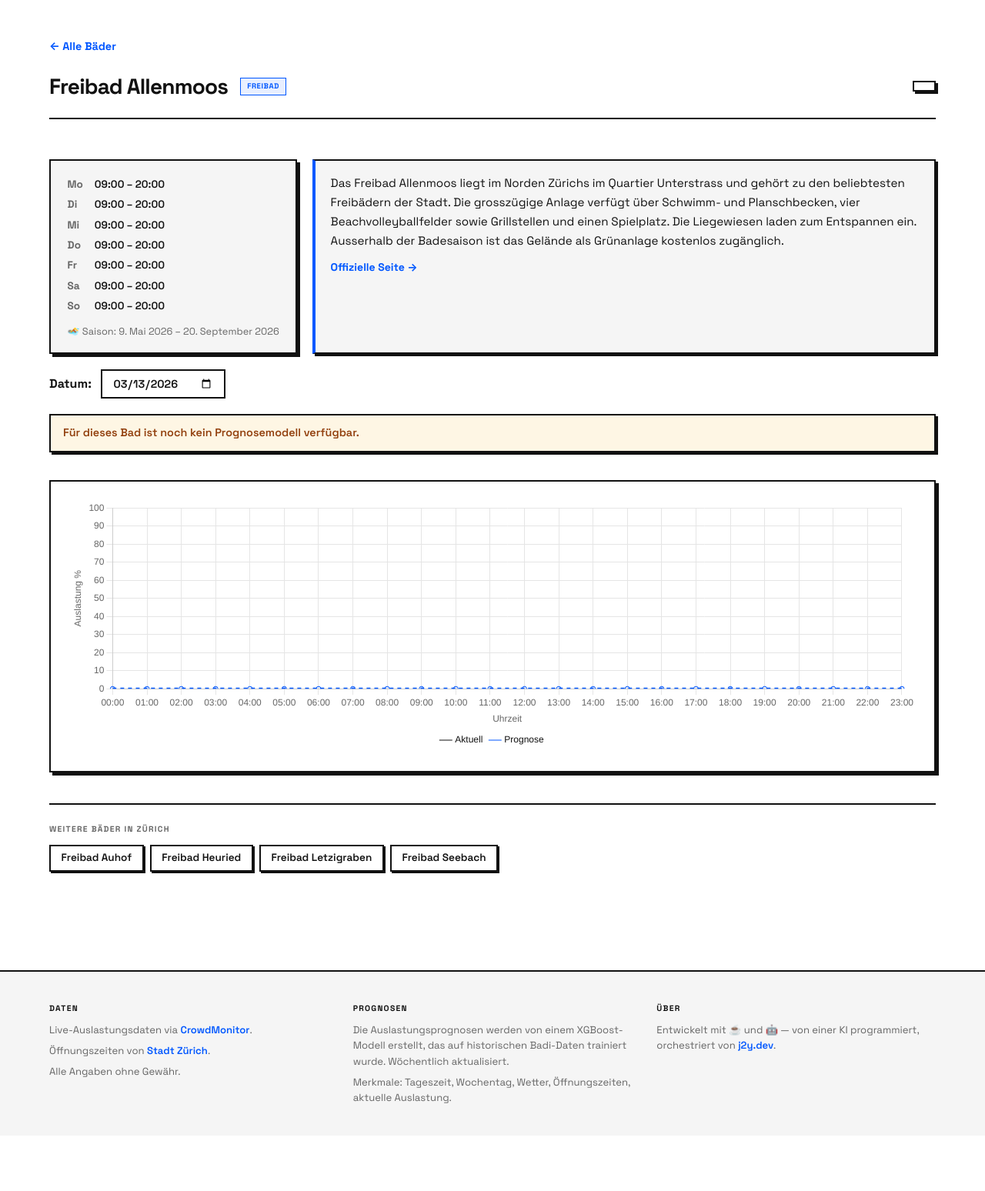
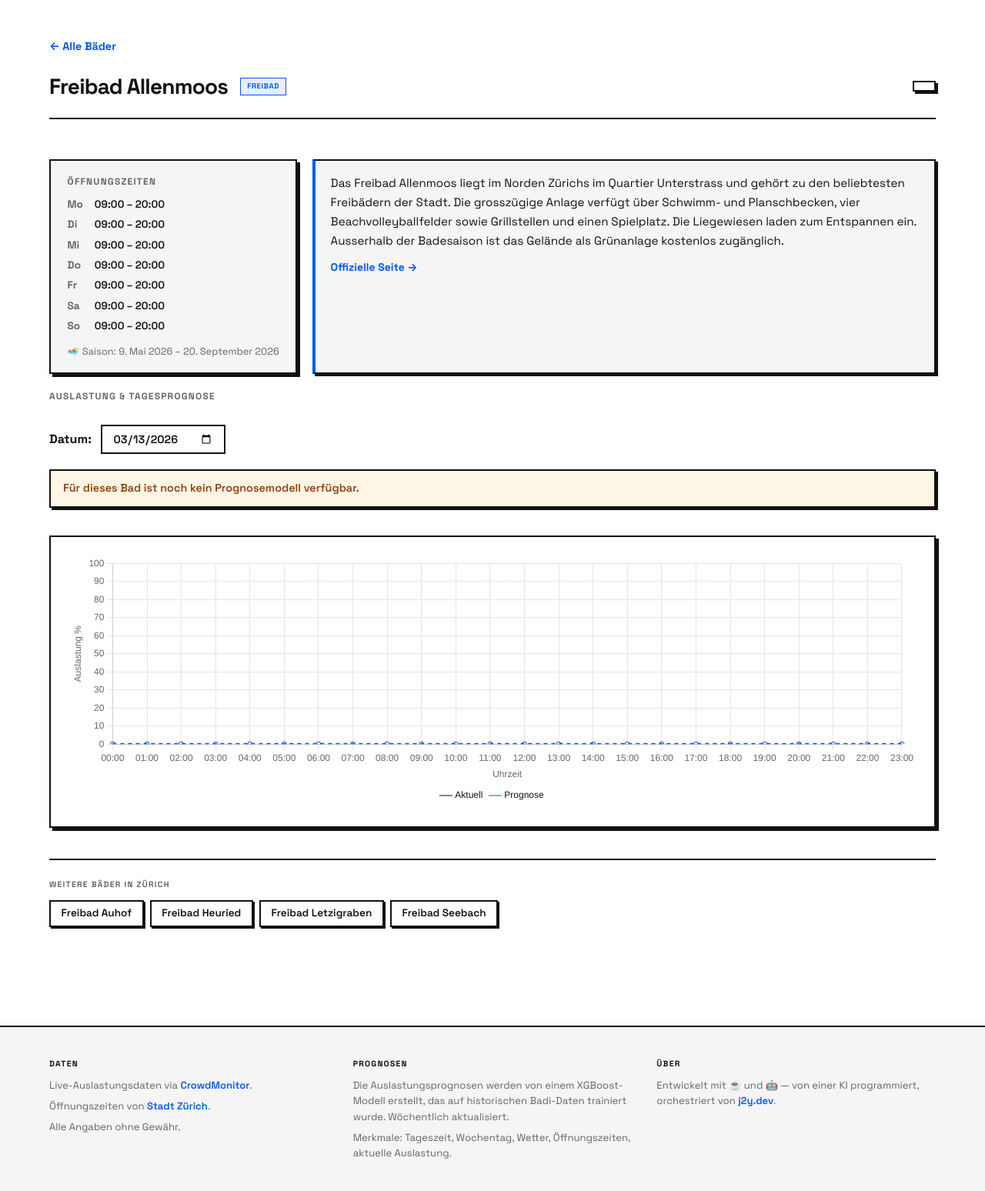
Before and after one commit to mekanics/badifrei, a FastAPI app: page /bad/fb006 in a window 1280 px wide. Shown: the part 62-1610 px from the top of the page at 77% size. Before the commit the page ends 1496 px from the top, so only its background shows below. Run offline with FastAPI, Linux system fonts and the light colour scheme; data that the repository does not hold is empty; some libraries are stand-ins or nearby versions.

Commit message:
seo(QW-1): add per-page og:title, og:description, twitter:title blocks
pool.html: override og_title, twitter_title, og_description, twitter_description
  blocks with pool-specific content.
index.html: override og_title, og_description, twitter_title blocks with
  keyword-rich homepage content.

Fixes: all pages showing generic 'badifrei.ch – Ist die Badi voll?' on
social share previews (Facebook, Twitter, WhatsApp, Slack).

```diff
--- a/api/templates/index.html
+++ b/api/templates/index.html
@@ -1,5 +1,8 @@
 {% extends "base.html" %}
 {% block title %}Zürcher Schwimmbäder – Auslastung live & Prognose | badifrei.ch{% endblock %}
+{% block og_title %}Zürcher Schwimmbäder – Auslastung live & Prognose | badifrei.ch{% endblock %}
+{% block og_description %}Echtzeit-Auslastung und KI-Prognosen für alle Zürcher Schwimmbäder. Schau vor dem Besuch nach — jede Minute aktualisiert.{% endblock %}
+{% block twitter_title %}Zürcher Schwimmbäder – Auslastung live & Prognose{% endblock %}
 {% block content %}
 <h1 class="page-title">Zürcher Schwimmbäder – Auslastung live & Prognose</h1>
 <p class="subtitle">Ist deine Lieblingsbadi gerade voll? Schau nach — Auslastung live, jede Minute aktualisiert.</p>
--- a/api/templates/pool.html
+++ b/api/templates/pool.html
@@ -1,19 +1,16 @@
 {% extends "base.html" %}
-{% block title %}{{ pool.name }} {{ city_map.get(pool.city, pool.city | title) }} – Auslastung & Beste Besuchszeit |
-badifrei.ch{% endblock %}
-{% set city_map = {"zurich": "Zürich", "luzern": "Luzern", "zug": "Zug", "wengen": "Wengen"} %}
-{% block description %}{{ pool.name }} {{ city_map.get(pool.city, pool.city | title) }} – Auslastung live. Wann ist es
-am wenigsten voll? Prognose, Öffnungszeiten & Kapazität auf badifrei.ch.{% endblock %}
+{% set city_map = {"zurich": "Zürich", "luzern": "Luzern", "zug": "Zug", "wengen": "Wengen", "bern": "Bern", "adliswil": "Adliswil", "rotkreuz": "Rotkreuz", "entfelden": "Entfelden", "hunenberg": "Hünenberg"} %}
+{% set city_label = city_map.get(pool.city, pool.city | title) %}
+{% block title %}{{ pool.name }}{% if city_label and city_label not in pool.name %} {{ city_label }}{% endif %} – Auslastung & Beste Besuchszeit | badifrei.ch{% endblock %}
+{% block og_title %}{{ pool.name }}{% if city_label and city_label not in pool.name %} {{ city_label }}{% endif %} – Auslastung & Beste Besuchszeit | badifrei.ch{% endblock %}
+{% block twitter_title %}{{ pool.name }}{% if city_label and city_label not in pool.name %} {{ city_label }}{% endif %} – Auslastung live | badifrei.ch{% endblock %}
+{% block description %}{{ pool.name }}{% if city_label and city_label not in pool.name %} {{ city_label }}{% endif %} – Auslastung live. Wann ist es am wenigsten voll? Prognose, Öffnungszeiten & Kapazität auf badifrei.ch.{% endblock %}
 {% block og_url_path %}/bad/{{ pool.uid }}{% endblock %}
-{% block og_description %}{{ pool.name }} {{ city_map.get(pool.city, pool.city | title) }} – Auslastung live mit
-Prognose auf badifrei.ch. Finde den besten Zeitpunkt für deinen Besuch.{% endblock %}
-{% block twitter_description %}{{ pool.name }} {{ city_map.get(pool.city, pool.city | title) }} – Auslastung live mit
-Prognose. Wann ist es am ruhigsten?{% endblock %}
+{% block og_description %}{{ pool.name }}{% if city_label and city_label not in pool.name %} {{ city_label }}{% endif %} – Auslastung live mit Prognose auf badifrei.ch. Finde den besten Zeitpunkt für deinen Besuch.{% endblock %}
+{% block twitter_description %}{{ pool.name }}{% if city_label and city_label not in pool.name %} {{ city_label }}{% endif %} – Auslastung live mit Prognose. Wann ist es am ruhigsten?{% endblock %}
 {% block canonical_path %}/bad/{{ pool.uid }}{% endblock %}
 {% block structured_data %}
-{% set city_label = city_map.get(pool.city, pool.city | title) %}
-{% set day_schema = {"Mon": "Monday", "Tue": "Tuesday", "Wed": "Wednesday", "Thu": "Thursday", "Fri": "Friday", "Sat":
-"Saturday", "Sun": "Sunday"} %}
+{% set day_schema = {"Mon": "Monday", "Tue": "Tuesday", "Wed": "Wednesday", "Thu": "Thursday", "Fri": "Friday", "Sat": "Saturday", "Sun": "Sunday"} %}
 <script type="application/ld+json">
 {
   "@context": "https://schema.org",
@@ -75,6 +72,26 @@ Prognose. Wann ist es am ruhigsten?{% endblock %}
   ]
 }
 </script>
+<script type="application/ld+json">
+{
+  "@context": "https://schema.org",
+  "@type": "BreadcrumbList",
+  "itemListElement": [
+    {
+      "@type": "ListItem",
+      "position": 1,
+      "name": "badifrei.ch",
+      "item": "https://badifrei.ch"
+    },
+    {
+      "@type": "ListItem",
+      "position": 2,
+      "name": "{{ pool.name }}",
+      "item": "https://badifrei.ch/bad/{{ pool.uid }}"
+    }
+  ]
+}
+</script>
 {% endblock %}
 {% block content %}
 <a href="/" class="back-link">← Alle Bäder</a>
@@ -87,6 +104,7 @@ Prognose. Wann ist es am ruhigsten?{% endblock %}
 
   <div class="pool-info-grid">
     <div class="pool-info-block">
+      <h2 class="section-h2">Öffnungszeiten</h2>
       {% set oh = pool.opening_hours %}
       {% if oh %}
       {% set days = [("Mon","Mo"),("Tue","Di"),("Wed","Mi"),("Thu","Do"),("Fri","Fr"),("Sat","Sa"),("Sun","So")] %}
@@ -127,7 +145,7 @@ Prognose. Wann ist es am ruhigsten?{% endblock %}
 
   {% if weekly_insights and weekly_insights.has_data %}
   <div class="beste-zeiten-block">
-    <h3 class="beste-zeiten-title">🕐 Beste Besuchszeiten</h3>
+    <h2 class="beste-zeiten-title">🕐 Beste Besuchszeiten</h2>
     <p class="beste-zeiten-text">
       Die ruhigste Zeit im Wochenverlauf ist typischerweise <strong>{{ weekly_insights.quietest_day_name }}</strong> um
       <strong>{{ weekly_insights.quietest_hour_str }} Uhr</strong>.
@@ -141,6 +159,7 @@ Prognose. Wann ist es am ruhigsten?{% endblock %}
   </div>
   {% endif %}
 
+  <h2 class="section-h2">Auslastung & Tagesprognose</h2>
   <div class="date-row">
     <label for="date-picker">Datum:</label>
     <input type="date" id="date-picker">
@@ -154,9 +173,8 @@ Prognose. Wann ist es am ruhigsten?{% endblock %}
 </div>{# end .pool-layout #}
 
 {% if related_pools %}
-{% set city_map = {"zurich": "Zürich", "luzern": "Luzern", "zug": "Zug", "wengen": "Wengen", "rotkreuz": "Rotkreuz"} %}
 <div class="related-pools-block">
-  <h3 class="related-pools-title">Weitere Bäder in {{ city_map.get(pool.city, pool.city) }}</h3>
+  <h2 class="related-pools-title">Weitere Bäder in {{ city_label }}</h2>
   <ul class="related-pools-list">
     {% for rp in related_pools %}
     <li><a href="/bad/{{ rp.uid }}" class="related-pool-link">{{ rp.name }}</a></li>
@@ -219,6 +237,15 @@ Prognose. Wann ist es am ruhigsten?{% endblock %}
     border: 2px solid var(--border);
     border-left: 4px solid var(--green);
     box-shadow: 3px 3px 0 var(--border);
+  }
+
+  .section-h2 {
+    margin: 0 0 0.5rem;
+    font-size: 0.75rem;
+    font-weight: 700;
+    color: var(--muted);
+    text-transform: uppercase;
+    letter-spacing: 0.1em;
   }
 
   .beste-zeiten-title {
```
